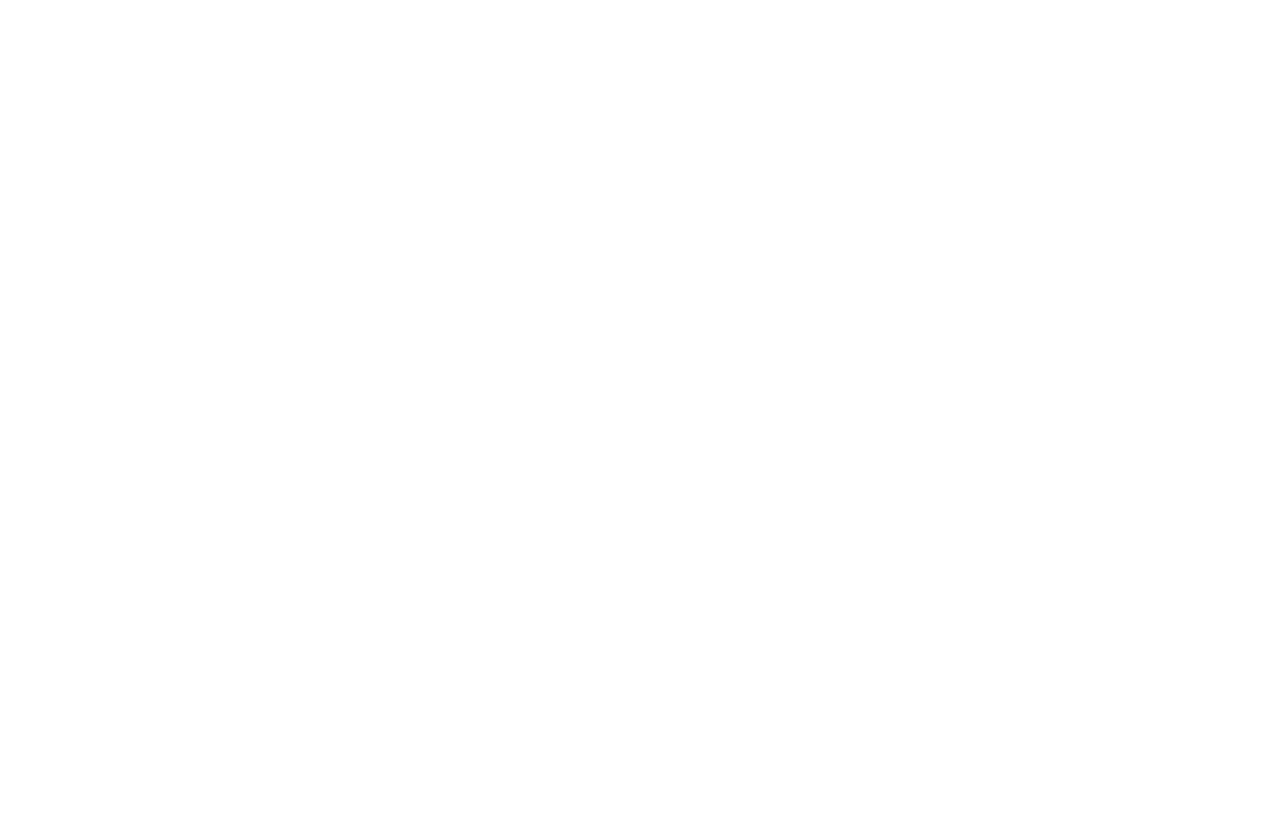
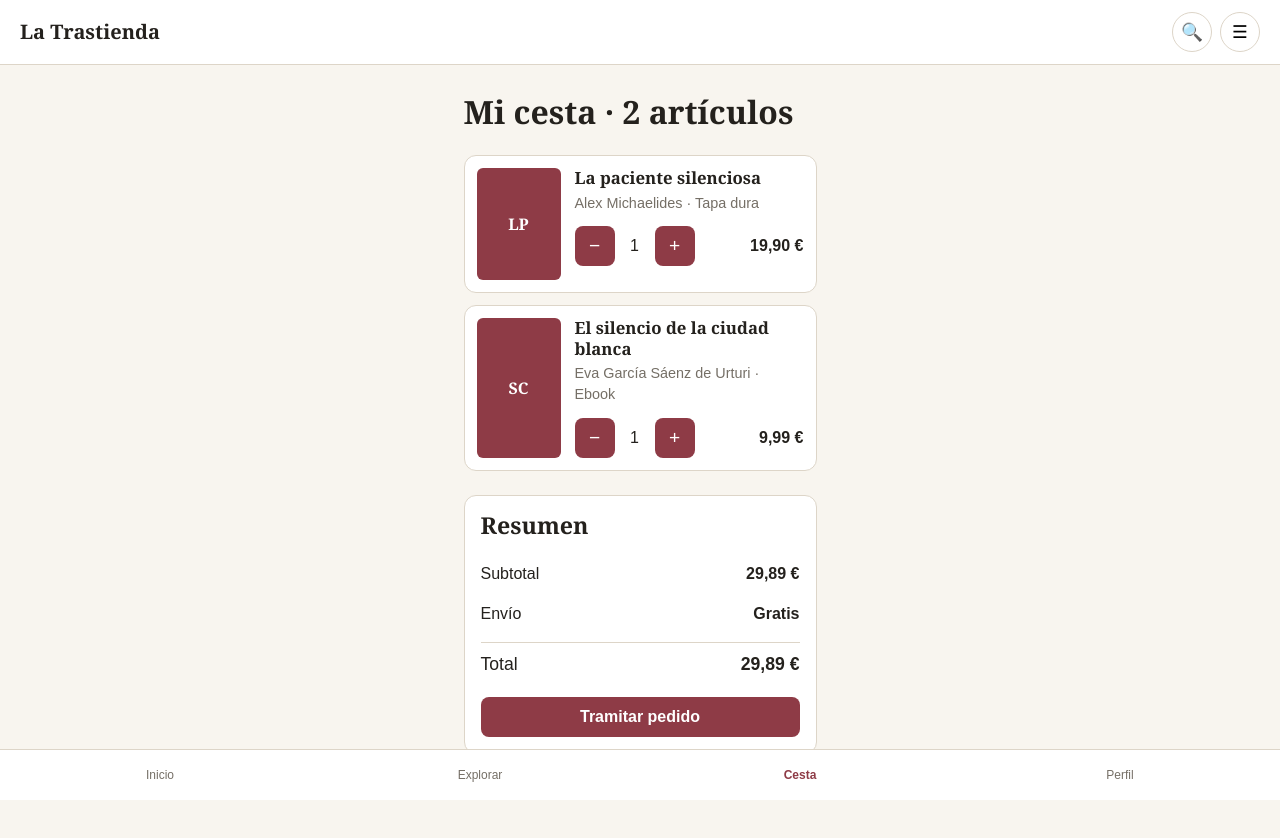
Before and after one commit to javicanena-beep/trastienda-ud4, a plain HTML site: page carrito.html in a window 1280 px wide. Before the commit the page ends 800 px from the top, so only its background shows below. Drawn offline with Linux system fonts and the light colour scheme.

Commit message:
Ejercicio_1

```diff
--- a/carrito.html
+++ b/carrito.html
@@ -0,0 +1,80 @@
+<!doctype html>
+<html lang="es">
+  <head>
+    <meta charset="utf-8">
+    <meta name="viewport" content="width=device-width, initial-scale=1.0">
+    <title>Mi cesta - La Trastienda</title>
+    <link rel="stylesheet" href="css/estilos.css">
+  </head>
+  <body>
+    <header class="site-header">
+      <a class="brand" href="index.html" aria-label="La Trastienda, inicio">La Trastienda</a>
+      <div class="header-actions">
+        <button class="icon-button" type="button" aria-label="Buscar">🔍</button>
+        <button class="icon-button" type="button" aria-label="Abrir menú">☰</button>
+      </div>
+    </header>
+
+    <main>
+      <h1>Mi cesta · 2 artículos</h1>
+
+      <section aria-label="Libros en la cesta">
+        <article class="cart-item">
+          <div class="book-cover" aria-hidden="true">LP</div>
+          <div class="cart-details">
+            <h2>La paciente silenciosa</h2>
+            <p>Alex Michaelides · Tapa dura</p>
+            <div class="quantity-controls">
+              <button type="button" aria-label="Quitar un ejemplar de La paciente silenciosa">−</button>
+              <span>1</span>
+              <button type="button" aria-label="Añadir un ejemplar de La paciente silenciosa">+</button>
+              <strong>19,90 €</strong>
+            </div>
+          </div>
+        </article>
+
+        <article class="cart-item">
+          <div class="book-cover" aria-hidden="true">SC</div>
+          <div class="cart-details">
+            <h2>El silencio de la ciudad blanca</h2>
+            <p>Eva García Sáenz de Urturi · Ebook</p>
+            <div class="quantity-controls">
+              <button type="button" aria-label="Quitar un ejemplar de El silencio de la ciudad blanca">−</button>
+              <span>1</span>
+              <button type="button" aria-label="Añadir un ejemplar de El silencio de la ciudad blanca">+</button>
+              <strong>9,99 €</strong>
+            </div>
+          </div>
+        </article>
+      </section>
+
+      <section class="cart-summary" aria-labelledby="resumen-titulo">
+        <h2 id="resumen-titulo">Resumen</h2>
+        <dl>
+          <div>
+            <dt>Subtotal</dt>
+            <dd>29,89 €</dd>
+          </div>
+          <div>
+            <dt>Envío</dt>
+            <dd>Gratis</dd>
+          </div>
+          <div class="total">
+            <dt>Total</dt>
+            <dd>29,89 €</dd>
+          </div>
+        </dl>
+        <button class="checkout-button" type="button">Tramitar pedido</button>
+      </section>
+    </main>
+
+    <nav class="bottom-nav" aria-label="Secciones de la app">
+      <ul>
+        <li><a href="index.html">Inicio</a></li>
+        <li><a href="explorar.html">Explorar</a></li>
+        <li><a href="carrito.html" aria-current="page">Cesta</a></li>
+        <li><a href="perfil.html">Perfil</a></li>
+      </ul>
+    </nav>
+  </body>
+</html>
--- a/css/estilos.css
+++ b/css/estilos.css
@@ -0,0 +1,256 @@
+:root {
+  color-scheme: light;
+  --ink: #24211d;
+  --paper: #f8f5ef;
+  --primary: #8e3b46;
+  --primary-dark: #66252d;
+  --muted: #756f66;
+  --line: #ddd5c8;
+}
+
+* {
+  box-sizing: border-box;
+}
+
+body {
+  margin: 0;
+  padding-bottom: 76px;
+  background: var(--paper);
+  color: var(--ink);
+  font-family: Arial, Helvetica, sans-serif;
+  line-height: 1.5;
+}
+
+.site-header {
+  position: sticky;
+  top: 0;
+  z-index: 10;
+  display: flex;
+  align-items: center;
+  justify-content: space-between;
+  min-height: 64px;
+  padding: 12px 20px;
+  background: #ffffff;
+  border-bottom: 1px solid var(--line);
+}
+
+a {
+  color: var(--primary);
+}
+
+.brand {
+  color: var(--ink);
+  font-family: Georgia, "Times New Roman", serif;
+  font-size: 1.25rem;
+  font-weight: 700;
+  text-decoration: none;
+}
+
+.header-actions {
+  display: flex;
+  gap: 8px;
+}
+
+.icon-button {
+  width: 40px;
+  height: 40px;
+  padding: 0;
+  border: 1px solid var(--line);
+  border-radius: 50%;
+  background: #ffffff;
+  cursor: pointer;
+  font-size: 1.1rem;
+}
+
+main {
+  width: min(100%, 393px);
+  margin: 0 auto;
+  padding: 20px;
+}
+
+h1,
+h2,
+h3 {
+  line-height: 1.2;
+}
+
+h1 {
+  margin: 8px 0 24px;
+  font-family: Georgia, "Times New Roman", serif;
+  font-size: 2rem;
+}
+
+h2 {
+  margin: 28px 0 14px;
+  font-family: Georgia, "Times New Roman", serif;
+  font-size: 1.45rem;
+}
+
+h3 {
+  margin: 8px 0 4px;
+  font-size: 1rem;
+}
+
+.book-list {
+  display: grid;
+  gap: 12px;
+}
+
+.book-list article,
+.cart-item {
+  display: grid;
+  grid-template-columns: 84px 1fr;
+  gap: 14px;
+  padding: 12px;
+  background: #ffffff;
+  border: 1px solid var(--line);
+  border-radius: 12px;
+}
+
+.book-cover {
+  display: grid;
+  place-items: center;
+  width: 84px;
+  min-height: 112px;
+  border-radius: 6px;
+  background: var(--primary);
+  color: #ffffff;
+  font-family: Georgia, "Times New Roman", serif;
+  font-weight: 700;
+  text-align: center;
+}
+
+.book-details p,
+.cart-details p {
+  margin: 4px 0;
+  color: var(--muted);
+  font-size: 0.9rem;
+}
+
+.book-details button,
+.checkout-button,
+.quantity-controls button {
+  min-height: 40px;
+  border: 0;
+  border-radius: 8px;
+  background: var(--primary);
+  color: #ffffff;
+  cursor: pointer;
+}
+
+.book-details button {
+  margin-top: 8px;
+  padding: 8px 12px;
+}
+
+.cart-item {
+  grid-template-columns: 84px 1fr;
+  margin-bottom: 12px;
+}
+
+.cart-details h2 {
+  margin: 0 0 4px;
+  font-size: 1.05rem;
+}
+
+.quantity-controls {
+  display: grid;
+  grid-template-columns: 40px 28px 40px 1fr;
+  align-items: center;
+  gap: 6px;
+  margin-top: 12px;
+}
+
+.quantity-controls strong {
+  justify-self: end;
+  white-space: nowrap;
+}
+
+.quantity-controls button {
+  width: 40px;
+  padding: 0;
+  font-size: 1.2rem;
+}
+
+.quantity-controls span {
+  text-align: center;
+}
+
+.cart-summary {
+  margin-top: 24px;
+  padding: 16px;
+  background: #ffffff;
+  border: 1px solid var(--line);
+  border-radius: 12px;
+}
+
+.cart-summary h2 {
+  margin-top: 0;
+}
+
+.cart-summary dl,
+.cart-summary dl div {
+  margin: 0;
+}
+
+.cart-summary dl div {
+  display: flex;
+  justify-content: space-between;
+  padding: 8px 0;
+}
+
+.cart-summary dd {
+  margin: 0;
+  font-weight: 700;
+}
+
+.cart-summary .total {
+  margin-top: 8px;
+  border-top: 1px solid var(--line);
+  font-size: 1.1rem;
+}
+
+.checkout-button {
+  width: 100%;
+  margin-top: 12px;
+  font-size: 1rem;
+  font-weight: 700;
+}
+
+.bottom-nav {
+  position: fixed;
+  right: 0;
+  bottom: 0;
+  left: 0;
+  z-index: 20;
+  background: #ffffff;
+  border-top: 1px solid var(--line);
+}
+
+.bottom-nav ul {
+  display: grid;
+  grid-template-columns: repeat(4, 1fr);
+  margin: 0;
+  padding: 8px 0;
+  list-style: none;
+}
+
+.bottom-nav a {
+  display: block;
+  padding: 8px 4px;
+  color: var(--muted);
+  font-size: 0.75rem;
+  text-align: center;
+  text-decoration: none;
+}
+
+.bottom-nav a[aria-current="page"] {
+  color: var(--primary);
+  font-weight: 700;
+}
+
+button:focus-visible,
+a:focus-visible {
+  outline: 3px solid #e2a8b0;
+  outline-offset: 2px;
+}
```
Also changed, not shown: index.html (+64 -162 lines).
